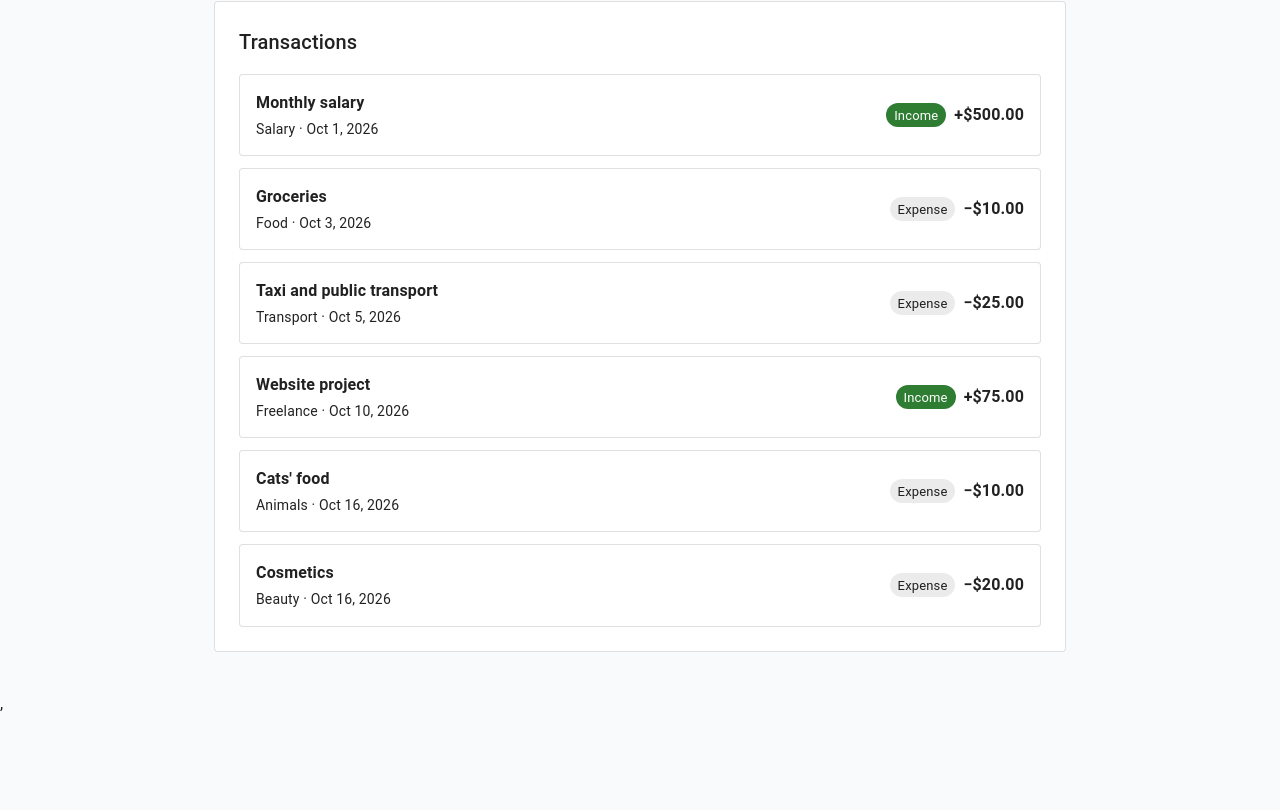
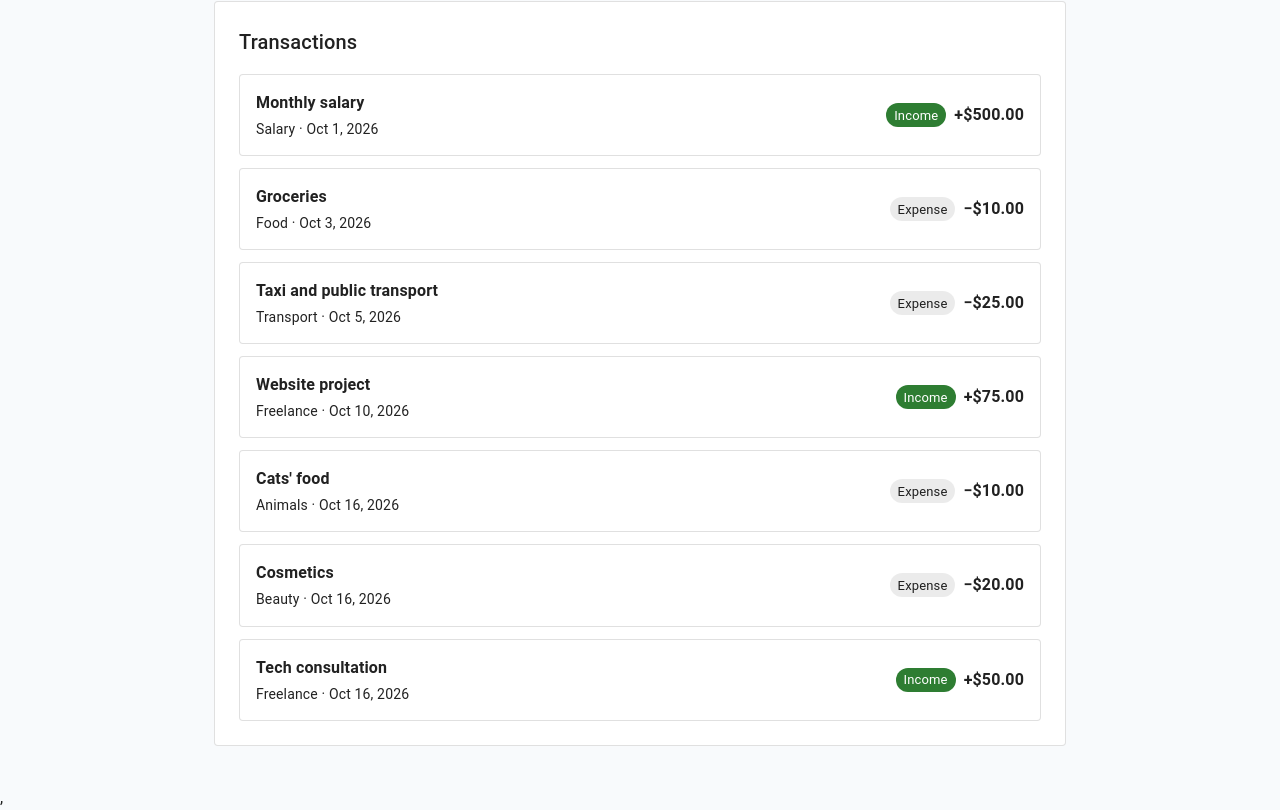
Before and after one commit to yanakarpovych/react-typescript-redux-toolkit-tanstack-query-material-ui, a React (Vite) app: page / in a window 1280 px wide. Shown: the part 792-1602 px from the top of the page. Before the commit the page ends 1508 px from the top, so only its background shows below. Built offline with nearby package versions, Linux system fonts and the light colour scheme; data requests are answered from the project's data file.

Commit message:
feat: handle transaction form submission state

```diff
--- a/db.json
+++ b/db.json
@@ -47,6 +47,14 @@
       "date": "2026-10-16",
       "description": "Cosmetics",
       "id": "j5ZP_OpgChA"
+    },
+    {
+      "amount": 50,
+      "type": "income",
+      "category": "Freelance",
+      "date": "2026-10-16",
+      "description": "Tech consultation",
+      "id": "buGaVttnv5o"
     }
   ],
   "$schema": "./node_modules/json-server/schema.json"
--- a/src/components/TransactionForm.tsx
+++ b/src/components/TransactionForm.tsx
@@ -31,7 +31,7 @@ export default function TransactionForm({
     control,
     handleSubmit,
     reset,
-    formState: { errors },
+    formState: { errors, isSubmitting },
   } = useForm<TransactionFormData>({
     resolver: zodResolver(transactionSchema),
     defaultValues: {
@@ -165,8 +165,8 @@ export default function TransactionForm({
             )}
           />
 
-          <Button type="submit" variant="contained">
-            Add transaction
+          <Button type="submit" variant="contained" disabled={isSubmitting}>
+            {isSubmitting ? "Saving..." : "Add transaction"}
           </Button>
         </Stack>
       </Box>
```
